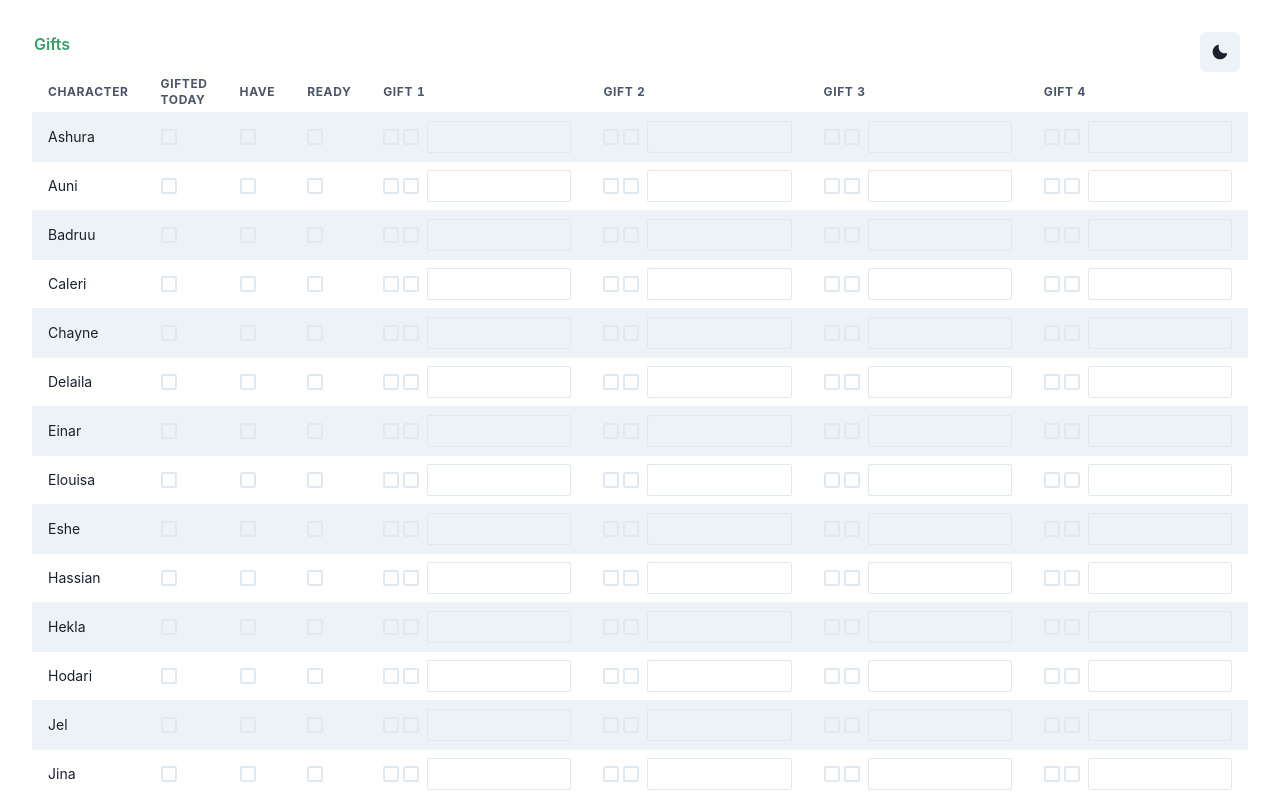
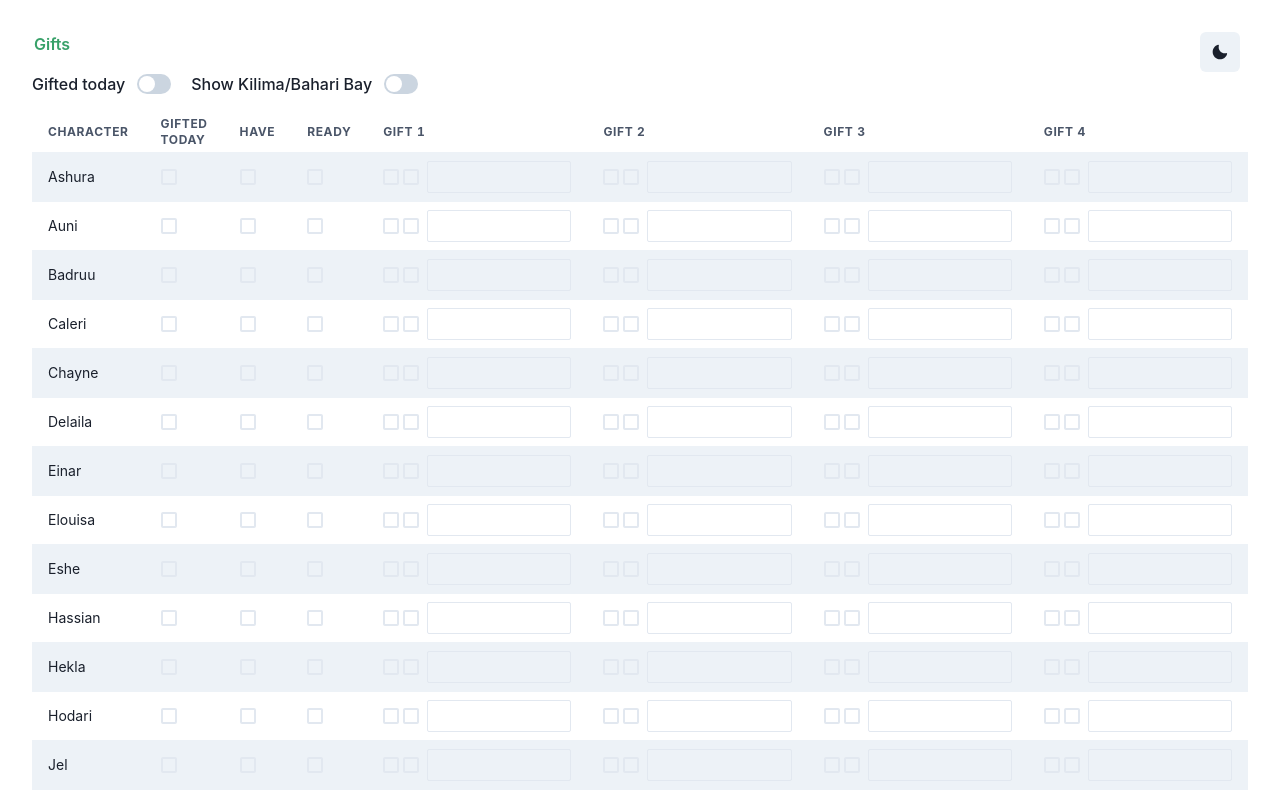
Before and after one commit to piratemermaid/palia-companion, a React (Vite) app: page / in a window 1280 px wide. Shown: the top 796 px of the page. Built offline with nearby package versions, Linux system fonts and the light colour scheme.

Commit message:
add filters for gifted today and location

```diff
--- /dev/null
+++ b/src/data/locations.js
@@ -0,0 +1,28 @@
+const LOCATIONS = {
+  Ashura: ['Kilima'],
+  Auni: ['Kilima'],
+  Badruu: ['Kilima'],
+  Caleri: ['Kilima'],
+  Chayne: ['Kilima'],
+  Delaila: ['Kilima'],
+  Einar: ['Kilima'],
+  Elouisa: ['Kilima'],
+  Eshe: ['Kilima'],
+  Hassian: ['Kilima'],
+  Hekla: ['Kilima'],
+  Hodari: ['Kilima', 'Bahari'],
+  Jel: ['Kilima'],
+  Jina: ['Kilima'],
+  Kenli: ['Kilima'],
+  Kenyatta: ['Kilima'],
+  "Nai'o": ['Kilima'],
+  Najuma: ['Bahari'],
+  Reth: ['Kilima'],
+  Sifuu: ['Kilima'],
+  Tamala: ['Bahari'],
+  Tau: ['Kilima'],
+  Tish: ['Kilima'],
+  Zeki: ['Kilima'],
+};
+
+export default LOCATIONS;
--- a/src/pages/GiftsPage.jsx
+++ b/src/pages/GiftsPage.jsx
@@ -1,10 +1,17 @@
 import {
+  Box,
   Button,
   Checkbox,
+  FormControl,
+  FormLabel,
   HStack,
+  SimpleGrid,
+  Spacer,
+  Switch,
   Table,
   Tbody,
   Td,
+  Text,
   Th,
   Thead,
   Tr,
@@ -12,16 +19,30 @@ import {
 
 import GiftInput from '../components/gifts/GiftInput';
 import CHARACTERS from '../data/characters';
+import LOCATIONS from '../data/locations';
 import { useStore } from '../store';
 import defaultGiftsData from '../store/defaultData';
+import React from 'react';
 
 const giftIds = ['1', '2', '3', '4'];
 
 export default function Gifts() {
+  const [filters, setFilters] = React.useState({
+    showGiftedToday: true,
+    showKilima: true,
+  });
+
   const gifts = useStore((store) => store.gifts);
   const updateGifts = useStore((store) => store.updateGifts);
   const setGifts = useStore((store) => store.setGifts);
   const resetGiftedToday = useStore((store) => store.resetGiftedToday);
+
+  const handleFilterChange = (event, name) => {
+    setFilters({
+      ...filters,
+      [name]: event.target.checked,
+    });
+  };
 
   const handleToggleCheckbox = (name, property) => {
     updateGifts(name, property, !gifts[name][property]);
@@ -40,8 +61,44 @@ export default function Gifts() {
     return haveGift;
   };
 
+  const getCharactersToDisplay = () => {
+    return CHARACTERS.filter((char) => {
+      let include = true;
+
+      if (!filters.showGiftedToday && gifts[char].giftedToday) {
+        include = false;
+      }
+
+      if (filters.showKilima && !LOCATIONS[char].includes('Kilima')) {
+        include = false;
+      } else if (!filters.showKilima && !LOCATIONS[char].includes('Bahari')) {
+        include = false;
+      }
+
+      if (include) return char;
+    });
+  };
+
   return (
     <>
+      <FormControl display="flex" alignItems="center">
+        <FormLabel htmlFor="filter-gifted-today" mb="0">
+          Gifted today
+        </FormLabel>
+        <Switch
+          onChange={(event) => handleFilterChange(event, 'showGiftedToday')}
+          id="filter-gifted-today"
+        />
+
+        <FormLabel htmlFor="filter-kilima" mb="0" sx={{ ml: 5 }}>
+          Show Kilima/Bahari Bay
+        </FormLabel>
+        <Switch
+          id="filter-kilima"
+          onChange={(event) => handleFilterChange(event, 'showKilima')}
+        />
+      </FormControl>
+
       <Table variant="striped" size="sm">
         <Thead>
           <Th>Character</Th>
@@ -54,7 +111,7 @@ export default function Gifts() {
           <Th>Gift 4</Th>
         </Thead>
         <Tbody>
-          {CHARACTERS.map((name) => {
+          {getCharactersToDisplay().map((name) => {
             const isGiftedToday = gifts[name].giftedToday;
             const isReadyToDeliver = gifts[name].ready;
             const haveGift = getHaveGift(name);
```
